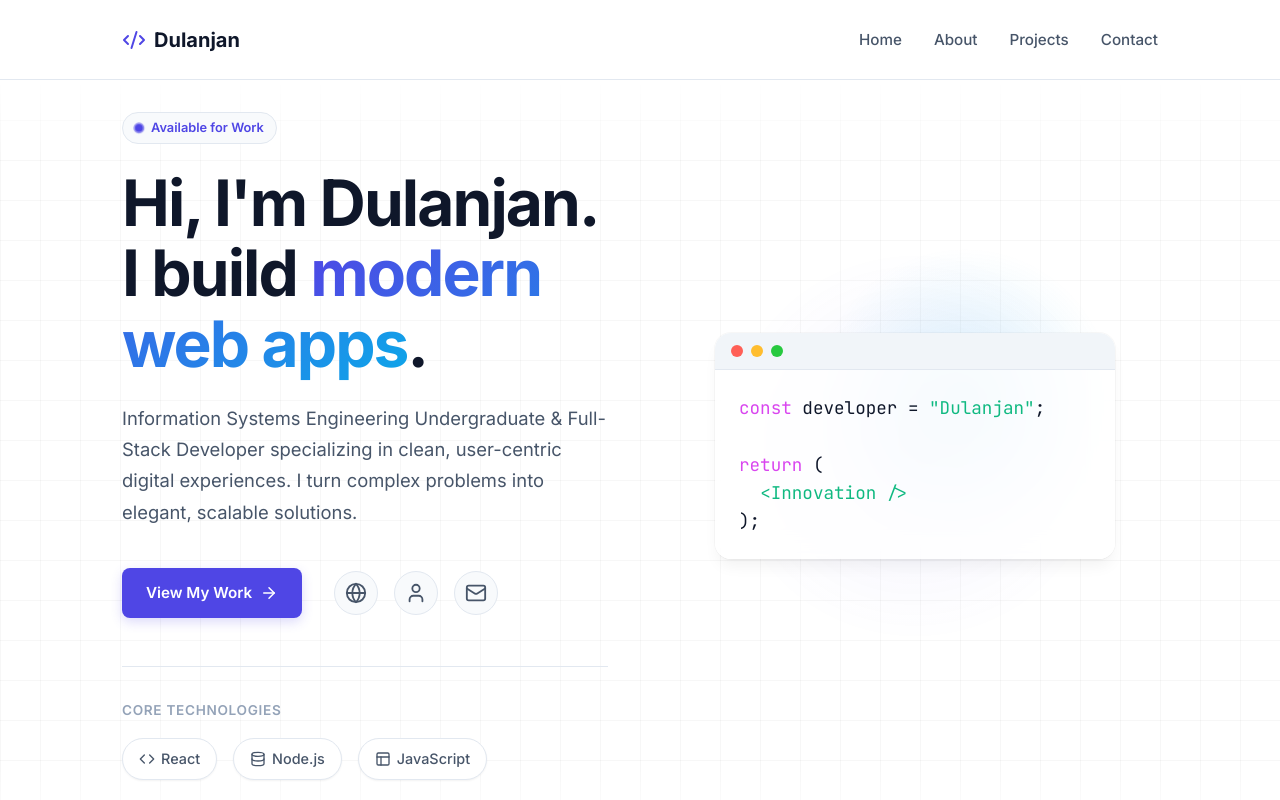
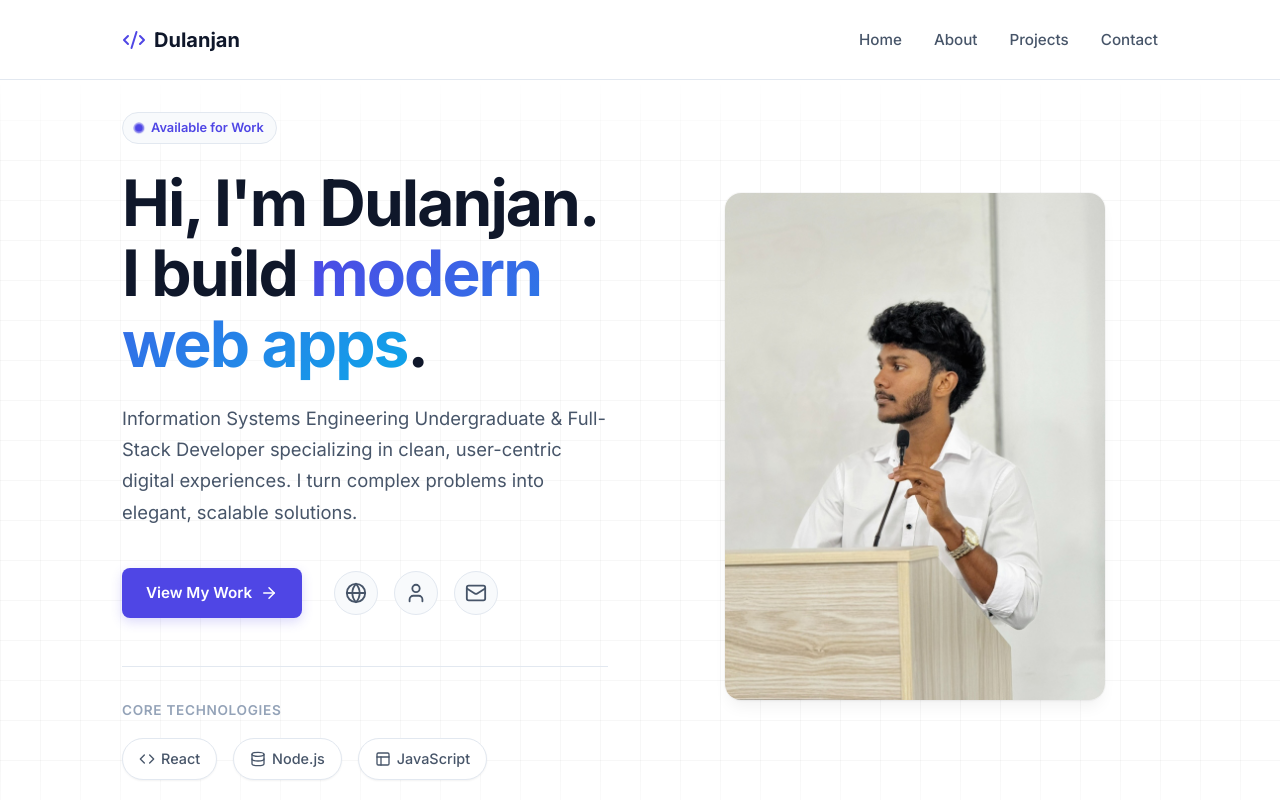
Before and after one commit to dulanjanhasaranga/dulanjanhasaranga, a React (Vite) app: page / in a window 1280 px wide. Shown: the top 800 px of the page. Built offline with nearby package versions, Linux system fonts and the light colour scheme.

Commit message:
Replace hero visual with profile photo

```diff
--- a/src/pages/Home.css
+++ b/src/pages/Home.css
@@ -169,49 +169,23 @@
   animation: pulse 4s cubic-bezier(0.4, 0, 0.6, 1) infinite;
 }
 
-.visual-card {
+.profile-image-container {
   position: relative;
   z-index: 2;
-  background: rgba(255, 255, 255, 0.8);
-  backdrop-filter: blur(12px);
   width: 100%;
-  max-width: 400px;
+  max-width: 380px;
+  aspect-ratio: 3/4;
   border-radius: var(--radius-lg);
   box-shadow: var(--shadow-lg), 0 0 0 1px rgba(0,0,0,0.03);
   overflow: hidden;
+  background: white;
 }
 
-.card-header {
-  background: #f1f5f9;
-  padding: 12px 16px;
-  border-bottom: 1px solid var(--border-color);
+.profile-image {
+  width: 100%;
+  height: 100%;
+  object-fit: cover;
 }
-
-.window-dots {
-  display: flex;
-  gap: 8px;
-}
-
-.window-dots .dot {
-  width: 12px;
-  height: 12px;
-  border-radius: 50%;
-}
-
-.window-dots .red { background: #ff5f56; }
-.window-dots .yellow { background: #ffbd2e; }
-.window-dots .green { background: #27c93f; }
-
-.card-body {
-  padding: 24px;
-  font-family: 'JetBrains Mono', monospace;
-  font-size: 1.1rem;
-  line-height: 1.6;
-  color: var(--text-primary);
-}
-
-.text-accent { color: #d946ef; }
-.text-string { color: #10b981; }
 
 @media (max-width: 992px) {
   .home-container {
--- a/src/pages/Home.jsx
+++ b/src/pages/Home.jsx
@@ -1,5 +1,6 @@
 import { ArrowRight, Globe, User, Mail, Code, Database, Layout } from 'lucide-react';
 import { motion } from 'framer-motion';
+import profilePhoto from '../assets/profile.jpg';
 import './Home.css';
 
 const Home = () => {
@@ -85,24 +86,11 @@ const Home = () => {
           <div className="visual-circle-2"></div>
 
           <motion.div
-            className="visual-card"
+            className="profile-image-container"
             whileHover={{ y: -5, scale: 1.02 }}
             transition={{ type: "spring", stiffness: 300 }}
           >
-            <div className="card-header">
-              <div className="window-dots">
-                <span className="dot red"></span>
-                <span className="dot yellow"></span>
-                <span className="dot green"></span>
-              </div>
-            </div>
-            <div className="card-body">
-              <span className="mono text-accent">const</span> <span className="mono text-muted">developer</span> = <span className="mono text-string">"Dulanjan"</span>;
-              <br/><br/>
-              <span className="mono text-accent">return</span> ( <br/>
-              &nbsp;&nbsp;<span className="mono text-string">&lt;Innovation /&gt;</span> <br/>
-              );
-            </div>
+            <img src={profilePhoto} alt="Dulanjan" className="profile-image" />
           </motion.div>
         </motion.div>
       </div>
```
Also changed, not shown: src/assets/profile.jpg (added).
